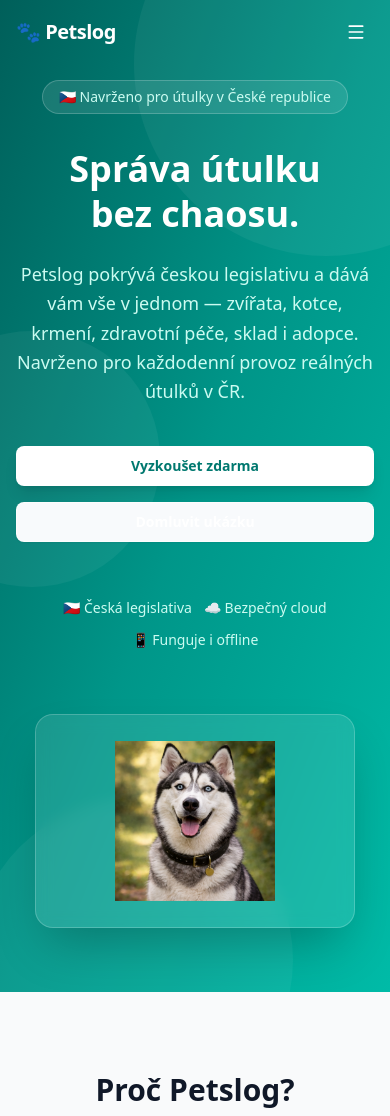
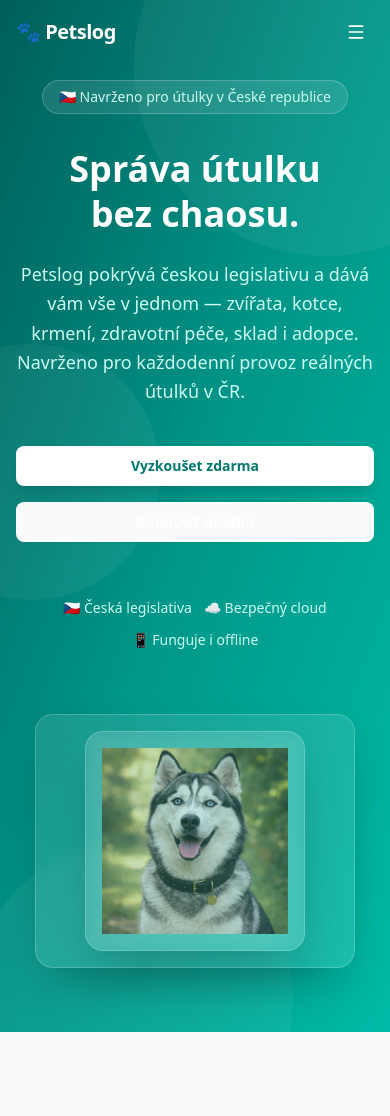
Before and after one commit to xsimekp1/sqlpet, a Next.js app in the folder apps/web/: page /cs in a window 390 px wide. Shown: the top 1116 px of the page. Built offline with nearby package versions, Linux system fonts and the light colour scheme; no server answers.

Commit message:
fix: 3 images in row with same frame on desktop landing

```diff
--- a/apps/web/app/components/landing/PetCrossfader.tsx
+++ b/apps/web/app/components/landing/PetCrossfader.tsx
@@ -15,40 +15,30 @@
   '/animals/dog_poodle_white.png',
 ];
 
-function PetImage({
-  src,
-  delay,
-  className = ''
-}: {
-  src: string;
-  delay: number;
-  className?: string;
-}) {
-  const [isVisible, setIsVisible] = useState(false);
-
-  useEffect(() => {
-    const timer = setTimeout(() => setIsVisible(true), delay);
-    return () => clearTimeout(timer);
-  }, [delay]);
-
-  if (!isVisible) return null;
-
+function ImageFrame({ src, isActive }: { src: string; isActive: boolean }) {
   return (
+    <div className="bg-white/10 backdrop-blur-sm rounded-2xl border border-white/20 p-4 shadow-2xl flex items-center justify-center w-[220px] h-[220px]">
+      <AnimatePresence mode="wait">
+        {isActive && (
           <motion.div
-      initial={{ opacity: 0, scale: 0.9 }}
-      animate={{ opacity: 1, scale: 1 }}
-      exit={{ opacity: 0, scale: 0.9 }}
-      transition={{ duration: 0.5 }}
-      className={className}
+            key={src}
+            initial={{ opacity: 0 }}
+            animate={{ opacity: 1 }}
+            exit={{ opacity: 0 }}
+            transition={{ duration: 0.8 }}
           >
             <Image
               src={src}
               alt="Zvíře v útulku"
               width={200}
               height={200}
+              priority
               style={{ objectFit: 'contain' }}
             />
           </motion.div>
+        )}
+      </AnimatePresence>
+    </div>
   );
 }
 
@@ -67,41 +57,17 @@
   }, []);
 
   return (
-    <div className="flex items-center justify-center gap-2 md:gap-4 w-full max-w-2xl mx-auto">
+    <div className="flex items-center justify-center gap-4">
       {/* Mobile: single image */}
-      <div className="md:hidden w-[180px] h-[180px]">
-        <AnimatePresence mode="wait">
-          <motion.div
-            key={indices[0]}
-            initial={{ opacity: 0 }}
-            animate={{ opacity: 1 }}
-            exit={{ opacity: 0 }}
-            transition={{ duration: 0.6 }}
-            className="w-full h-full flex items-center justify-center"
-          >
-            <Image
-              src={images[indices[0]]}
-              alt="Zvíře v útulku"
-              width={160}
-              height={160}
-              priority
-              style={{ objectFit: 'contain' }}
-            />
-          </motion.div>
-        </AnimatePresence>
+      <div className="md:hidden">
+        <ImageFrame src={images[indices[0]]} isActive={true} />
       </div>
 
-      {/* Desktop: 3 images with staggered animations */}
-      <div className="hidden md:flex items-center justify-center gap-2 w-full max-w-2xl">
-        <div className="w-[180px] h-[180px] flex items-center justify-center">
-          <PetImage src={images[indices[0]]} delay={0} />
-        </div>
-        <div className="w-[180px] h-[180px] flex items-center justify-center -mt-8">
-          <PetImage src={images[indices[1]]} delay={200} />
-        </div>
-        <div className="w-[180px] h-[180px] flex items-center justify-center -mt-16">
-          <PetImage src={images[indices[2]]} delay={400} />
-        </div>
+      {/* Desktop: 3 images in a row with same frame */}
+      <div className="hidden md:flex items-center justify-center gap-4">
+        <ImageFrame src={images[indices[0]]} isActive={true} />
+        <ImageFrame src={images[indices[1]]} isActive={true} />
+        <ImageFrame src={images[indices[2]]} isActive={true} />
       </div>
     </div>
   );
```
Lines whose indentation alone changed are shown as unchanged.
